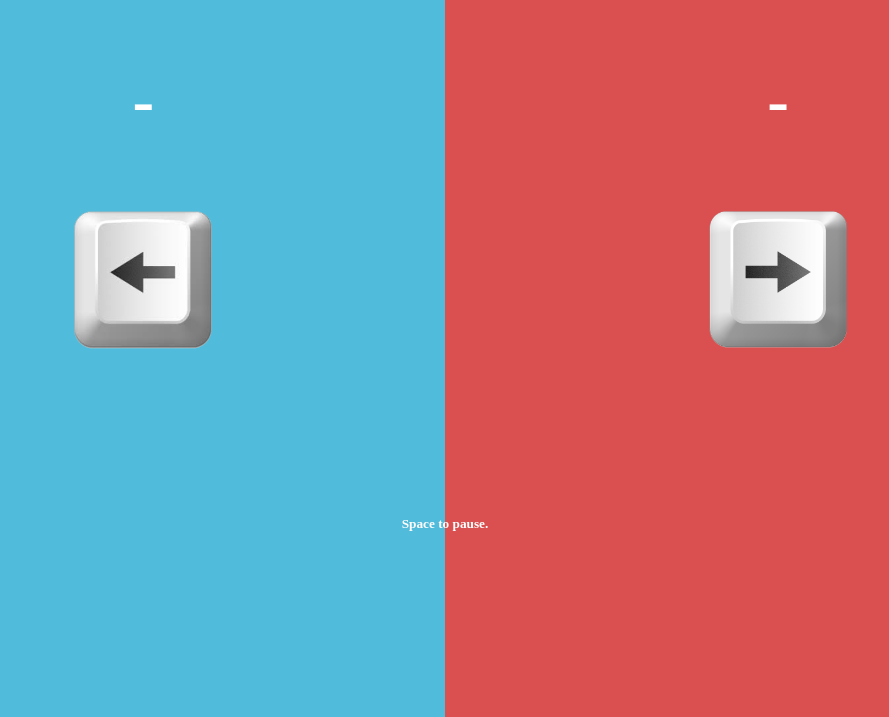
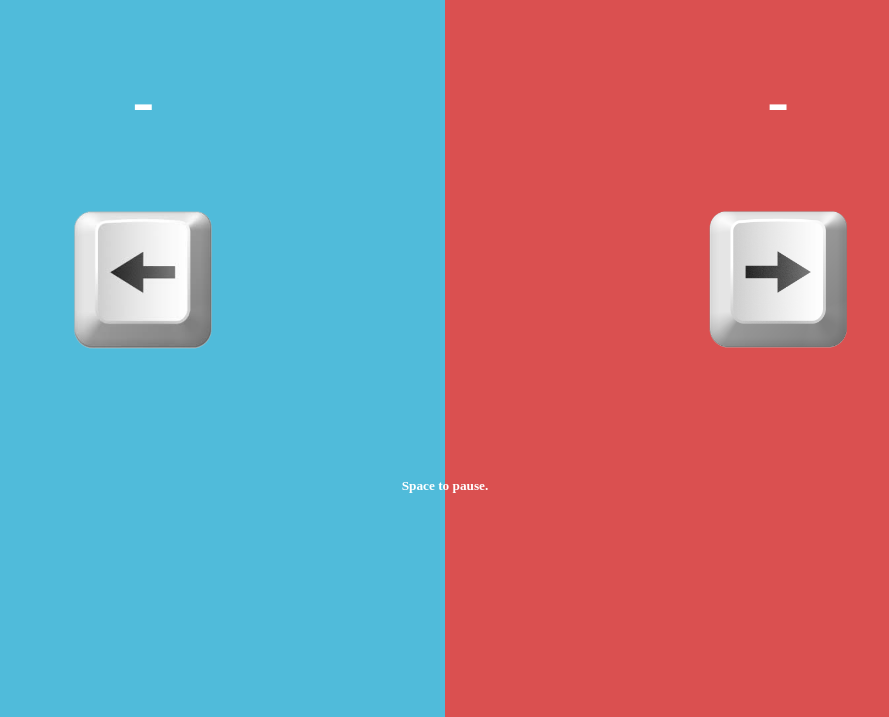
Before and after one commit to DanielJoW/LRtimer, a plain HTML site: page index.html in a window 1280 px wide. Shown: the part 83-800 px from the top of the page, without its empty margins (195-1084 px from the left). Drawn offline with Linux system fonts and the light colour scheme.

Commit message:
Update style.css
Stupid.

```diff
--- a/style.css
+++ b/style.css
@@ -29,5 +29,5 @@ h3 {
   font-family: montserrat black;
   color: white;
   text-align: center;
-  padding-top: 45%;
+  padding-top: 42%;
 }
```
